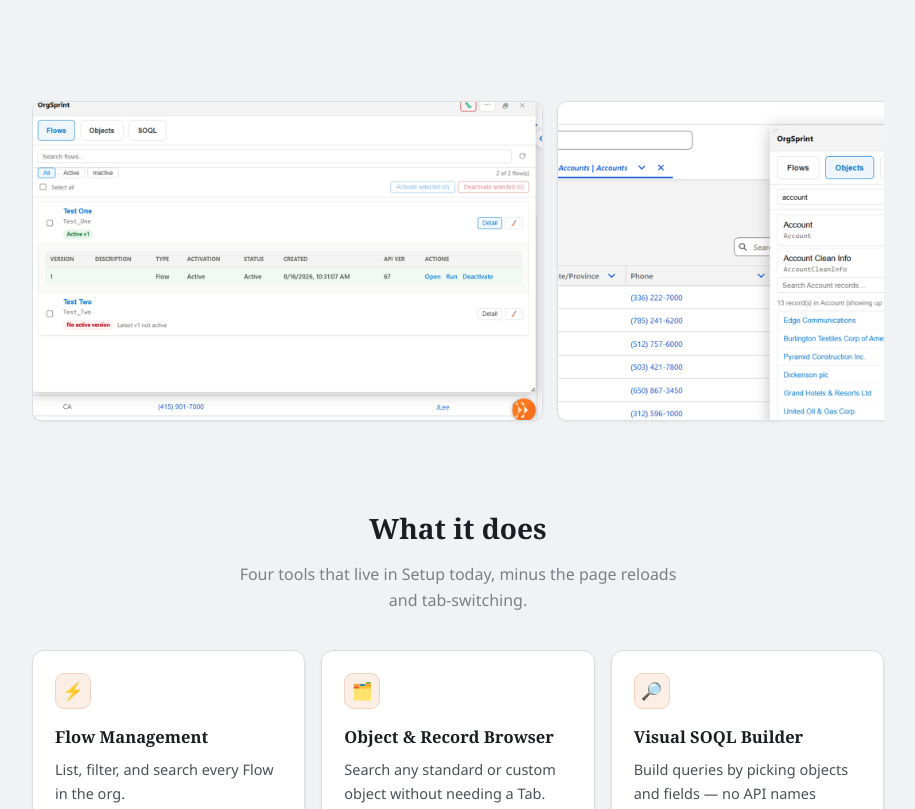
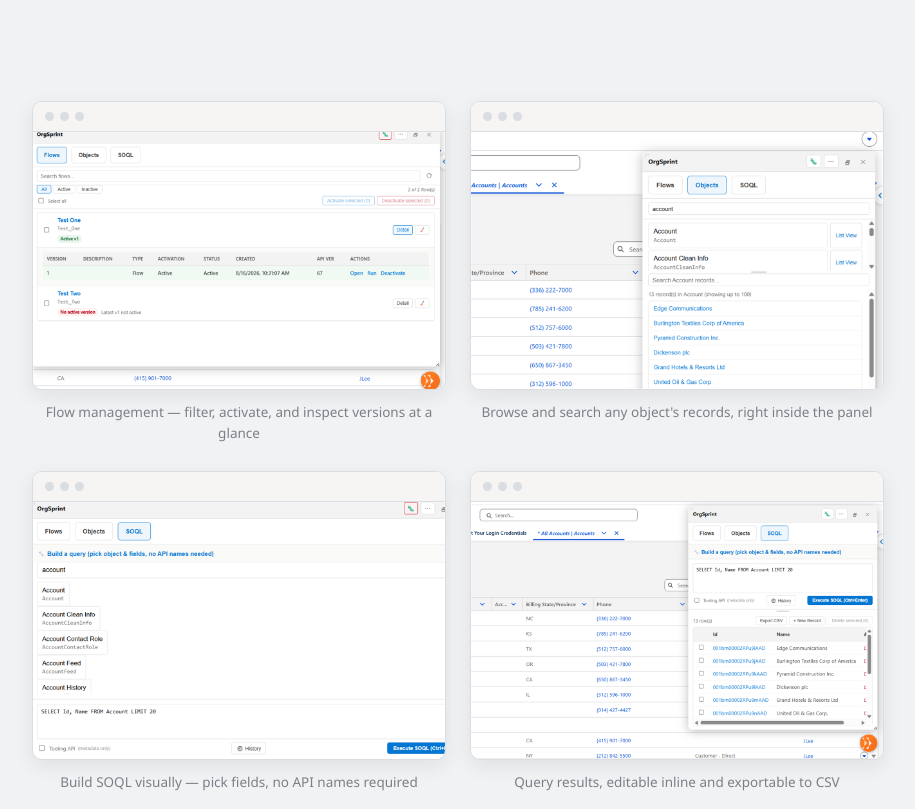
Before and after one commit to juholee1010/orgsprint-site, a plain HTML site: page index.html in a window 1280 px wide. Shown: the part 642-1451 px from the top of the page, without its empty margins (182-1097 px from the left). Drawn offline with Linux system fonts and the light colour scheme.

Commit message:
Redesign screenshot showcase: browser-chrome framed grid with captions instead of a bare horizontal scroll strip

```diff
--- a/index.html
+++ b/index.html
@@ -35,12 +35,42 @@
     </div>
   </header>
 
-  <div class="gallery">
-    <img src="screenshots/3-flows.png" alt="OrgSprint Flow management panel showing active and inactive flow versions">
-    <img src="screenshots/2-objects.png" alt="OrgSprint object and record browser">
-    <img src="screenshots/5-soql-builder.png" alt="OrgSprint visual SOQL query builder">
-    <img src="screenshots/1-soql-results.png" alt="OrgSprint SOQL query results">
-    <img src="screenshots/4-debug-log.png" alt="OrgSprint debug log viewer">
+  <div class="showcase">
+    <figure class="showcase-item">
+      <div class="browser-frame">
+        <div class="browser-frame-bar"><span class="dot"></span><span class="dot"></span><span class="dot"></span></div>
+        <img src="screenshots/3-flows.png" alt="OrgSprint Flow management panel showing active and inactive flow versions">
+      </div>
+      <figcaption>Flow management — filter, activate, and inspect versions at a glance</figcaption>
+    </figure>
+    <figure class="showcase-item">
+      <div class="browser-frame">
+        <div class="browser-frame-bar"><span class="dot"></span><span class="dot"></span><span class="dot"></span></div>
+        <img src="screenshots/2-objects.png" alt="OrgSprint object and record browser">
+      </div>
+      <figcaption>Browse and search any object's records, right inside the panel</figcaption>
+    </figure>
+    <figure class="showcase-item">
+      <div class="browser-frame">
+        <div class="browser-frame-bar"><span class="dot"></span><span class="dot"></span><span class="dot"></span></div>
+        <img src="screenshots/5-soql-builder.png" alt="OrgSprint visual SOQL query builder">
+      </div>
+      <figcaption>Build SOQL visually — pick fields, no API names required</figcaption>
+    </figure>
+    <figure class="showcase-item">
+      <div class="browser-frame">
+        <div class="browser-frame-bar"><span class="dot"></span><span class="dot"></span><span class="dot"></span></div>
+        <img src="screenshots/1-soql-results.png" alt="OrgSprint SOQL query results">
+      </div>
+      <figcaption>Query results, editable inline and exportable to CSV</figcaption>
+    </figure>
+    <figure class="showcase-item">
+      <div class="browser-frame">
+        <div class="browser-frame-bar"><span class="dot"></span><span class="dot"></span><span class="dot"></span></div>
+        <img src="screenshots/4-debug-log.png" alt="OrgSprint debug log viewer">
+      </div>
+      <figcaption>Apex debug logs, filtered and readable without leaving the page</figcaption>
+    </figure>
   </div>
 
   <div class="section-head">
--- a/styles.css
+++ b/styles.css
@@ -177,22 +177,48 @@
   flex-wrap: wrap;
 }
 
-/* ---------- Gallery ---------- */
-.gallery {
+/* ---------- Showcase ---------- */
+.showcase {
+  display: grid;
+  grid-template-columns: repeat(auto-fit, minmax(320px, 1fr));
+  gap: 28px 24px;
+  margin: 48px 0;
+}
+.showcase-item {
+  margin: 0;
+}
+.browser-frame {
+  border-radius: 10px;
+  overflow: hidden;
+  border: 1px solid var(--line);
+  box-shadow: 0 6px 20px rgba(20, 20, 20, 0.08);
+  background: var(--surface);
+}
+.browser-frame-bar {
   display: flex;
-  gap: 14px;
-  overflow-x: auto;
-  padding: 8px 4px 20px;
-  margin: 40px 0;
-  scroll-snap-type: x proximity;
+  align-items: center;
+  gap: 6px;
+  padding: 10px 12px;
+  background: var(--mono-bg);
+  border-bottom: 1px solid var(--line);
 }
-.gallery img {
-  height: 320px;
-  border-radius: 10px;
-  border: 1px solid var(--line);
-  box-shadow: var(--shadow);
-  scroll-snap-align: start;
-  flex-shrink: 0;
+.browser-frame-bar .dot {
+  width: 9px;
+  height: 9px;
+  border-radius: 50%;
+  background: var(--line);
+}
+.browser-frame img {
+  display: block;
+  width: 100%;
+  height: auto;
+}
+.showcase-item figcaption {
+  margin: 12px 2px 0;
+  font-size: 13.5px;
+  line-height: 1.5;
+  color: var(--ink-faint);
+  text-align: center;
 }
 
 /* ---------- Feature grid ---------- */
```
